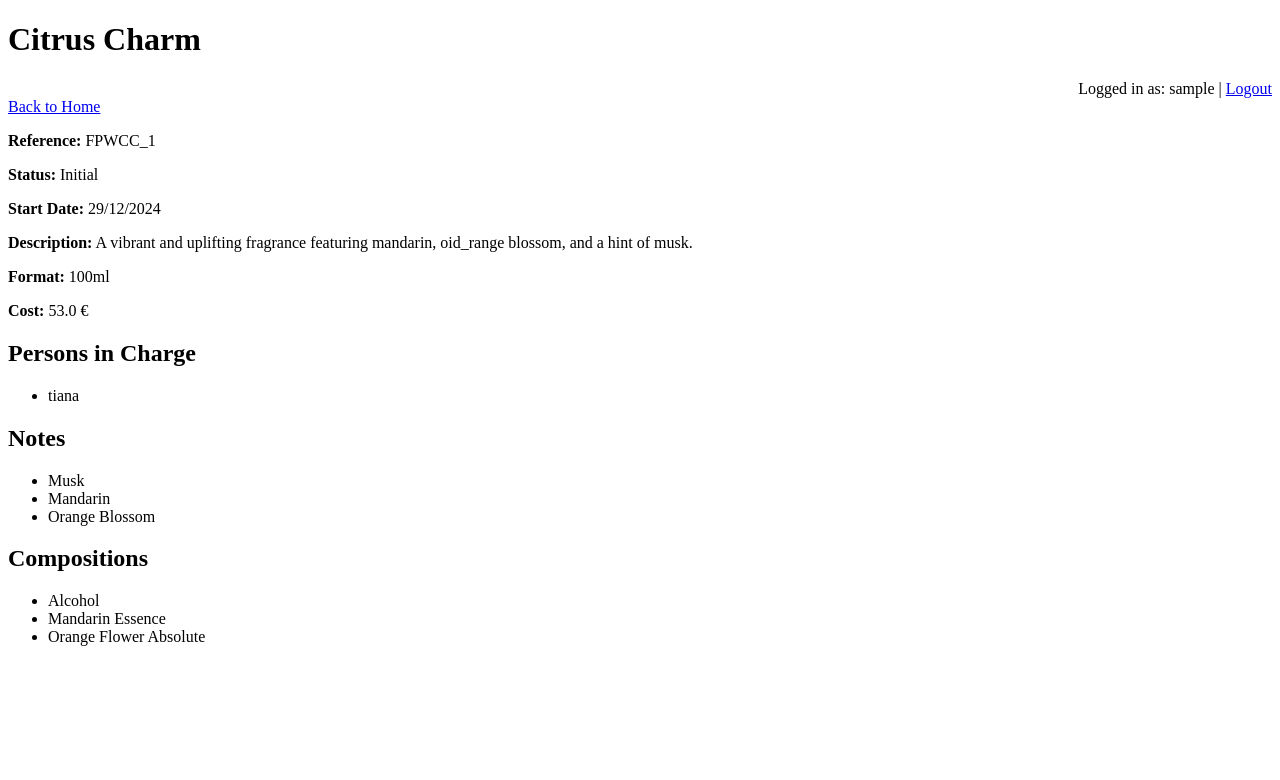
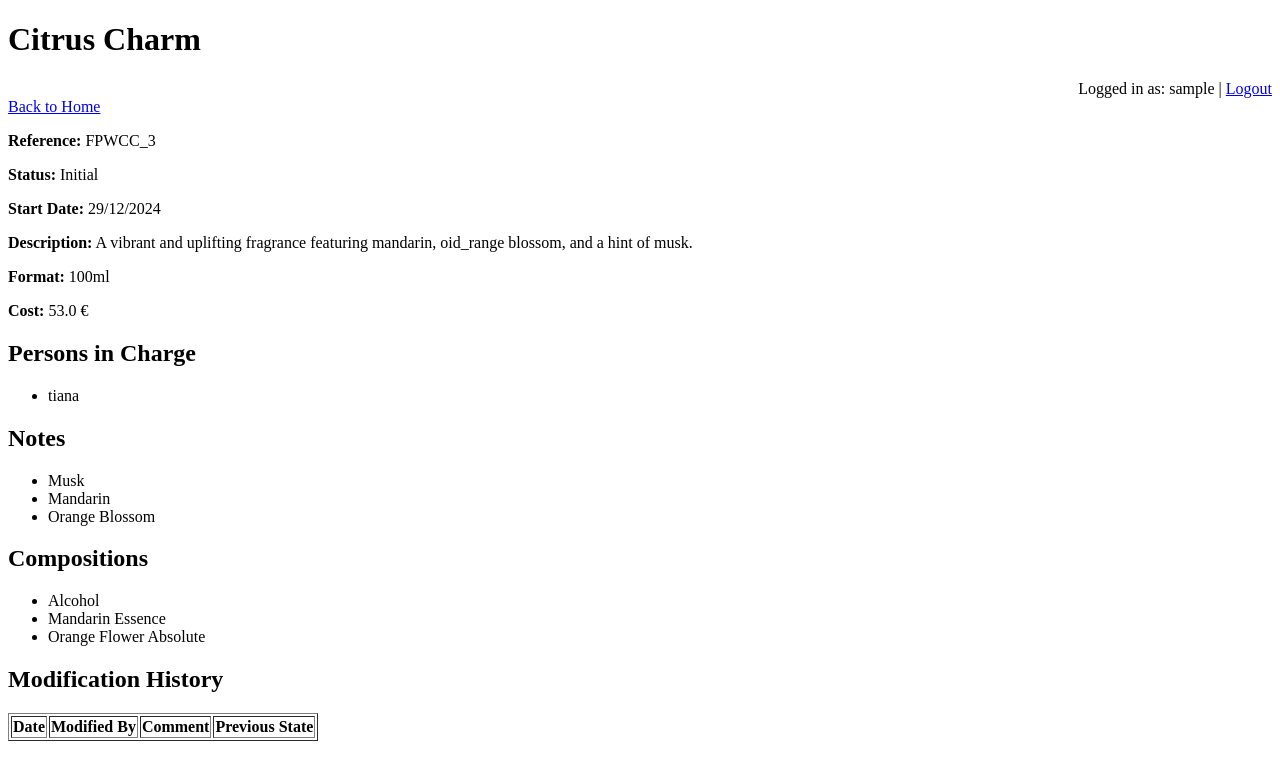
Before and after one commit to tianamd/PLM_A5, a Flask app: page /product/9 in a window 1280 px wide. Shown: the top 780 px of the page. Run offline with Flask 3, Linux system fonts and the light colour scheme; the visitor is signed in with stand-in values (Sample User, id 1); lists and menus that the app fills with data are empty.

Commit message:
Add update history

```diff
--- a/app.py
+++ b/app.py
@@ -421,6 +421,23 @@ def update_product(product_id):
         return redirect(url_for('index'))
 
     if request.method == 'POST':
+        # Log the current state of the product before modification
+         # Log the current state of the product before modification
+        previous_state = {
+            "id": product["id"],
+            "name": product["name"],
+            "description": product["description"],
+            "format": product["format"],
+            "cost": product["cost"],
+            "id_range": product["id_range"],
+            "ref": product["ref"],
+            "status": product["status"],
+            "start_date": product["start_date"],
+            "ids_composition": list(product.get("ids_composition", [])),
+            "ids_note": list(product.get("ids_note", [])),
+            "persons_in_charge": list(product.get("persons_in_charge", []))
+        }
+
         # Update product details
         product['name'] = request.form['name']
         product['description'] = request.form['description']
@@ -458,8 +475,25 @@ def update_product(product_id):
         # Update product with new compositions
         product['ids_composition'] = composition_ids
         # Recalculate cost
-        composition_ids = [int(c['id_composition']) for c in product_compositions if c['id_product'] == product_id]
+        composition_ids = product.get('ids_composition', [])
         product['cost'] = sum(c['price'] for c in compositions if c['id'] in composition_ids)
+
+        # Update the reference
+        ref_parts = product['ref'].rsplit('_', 1)
+        if len(ref_parts) == 2 and ref_parts[1].isdigit():
+            product['ref'] = f"{ref_parts[0]}_{int(ref_parts[1]) + 1}"
+        else:
+            product['ref'] = f"{product['ref']}_"
+
+        # Add to history
+        if 'history' not in product:
+            product['history'] = []
+        product['history'].append({
+            "date": datetime.now().strftime("%d/%m/%Y %H:%M:%S"),
+            "modified_by": session['username'],
+            "comment": request.form.get('comment', '').strip(),
+            "previous_state": previous_state
+        })
 
         save_data()
         flash("Product updated successfully.")
--- a/data/products.json
+++ b/data/products.json
@@ -33,7 +33,9 @@
         "cost": 35.0,
         "id_range": 1,
         "ids_note": [
-            4, 5, 6
+            4,
+            5,
+            6
         ],
         "ids_composition": [
             1,
@@ -56,7 +58,9 @@
         "cost": 45.0,
         "id_range": 1,
         "ids_note": [
-            7,8,9
+            7,
+            8,
+            9
         ],
         "ids_composition": [
             1,
@@ -79,7 +83,9 @@
         "cost": 40.0,
         "id_range": 1,
         "ids_note": [
-            10, 11,12
+            10,
+            11,
+            12
         ],
         "ids_composition": [
             1,
@@ -101,7 +107,9 @@
         "cost": 30.0,
         "id_range": 1,
         "ids_note": [
-            6,13,14
+            6,
+            13,
+            14
         ],
         "ids_composition": [
             1,
@@ -123,7 +131,9 @@
         "cost": 42.0,
         "id_range": 2,
         "ids_note": [
-            6,15,16
+            6,
+            15,
+            16
         ],
         "ids_composition": [
             1,
@@ -147,7 +157,9 @@
         "id_range": 2,
         "status": "Initial",
         "ids_note": [
-           3,17,18
+            3,
+            17,
+            18
         ],
         "ids_composition": [
             1,
@@ -169,7 +181,9 @@
         "cost": 36.0,
         "id_range": 2,
         "ids_note": [
-           5,19,20
+            5,
+            19,
+            20
         ],
         "ids_composition": [
             1,
@@ -185,14 +199,16 @@
     },
     {
         "id": 9,
-        "ref": "FPWCC_1",
+        "ref": "FPWCC_3",
         "name": "Citrus Charm",
         "description": "A vibrant and uplifting fragrance featuring mandarin, oid_range blossom, and a hint of musk.",
         "format": "100ml",
         "cost": 53.0,
         "id_range": 2,
         "ids_note": [
-            6,21,22
+            6,
+            21,
+            22
         ],
         "ids_composition": [
             1,
@@ -214,7 +230,9 @@
         "cost": 38.0,
         "id_range": 2,
         "ids_note": [
-            23,24,25
+            23,
+            24,
+            25
         ],
         "ids_composition": [
             1,
--- a/templates/product_detail.html
+++ b/templates/product_detail.html
@@ -42,5 +42,25 @@
             <li>{{ composition }}</li>
         {% endfor %}
     </ul>
+
+    <h2>Modification History</h2>
+        <table border="1">
+            <tr>
+                <th>Date</th>
+                <th>Modified By</th>
+                <th>Comment</th>
+                <th>Previous State</th>
+            </tr>
+            {% for entry in product.history %}
+            <tr>
+                <td>{{ entry.date }}</td>
+                <td>{{ entry.modified_by }}</td>
+                <td>{{ entry.comment }}</td>
+                <td>
+                    <pre>{{ entry.previous_state | tojson(indent=4) }}</pre>
+                </td>
+            </tr>
+            {% endfor %}
+        </table>
 </body>
 </html>
--- a/templates/update_product.html
+++ b/templates/update_product.html
@@ -48,6 +48,9 @@
             </label><br>
         {% endfor %}
 
+        <label for="comment">Comment:</label><br>
+        <textarea id="comment" name="comment" rows="3" cols="50" placeholder="Enter a comment about the changes"></textarea><br><br>
+
         <button type="submit">Update Product</button>
     </form>
 </body>
```
